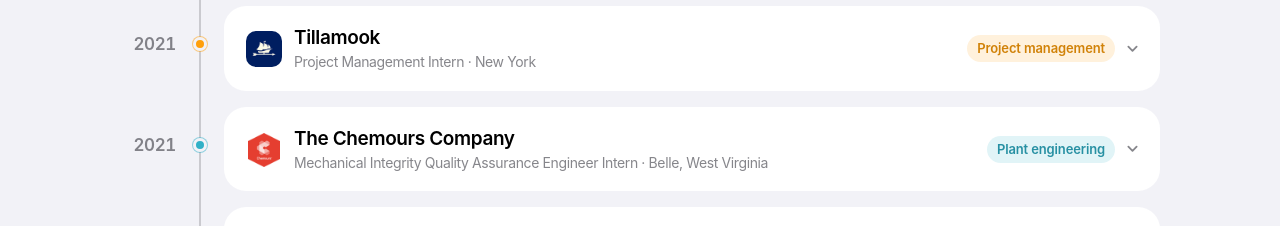
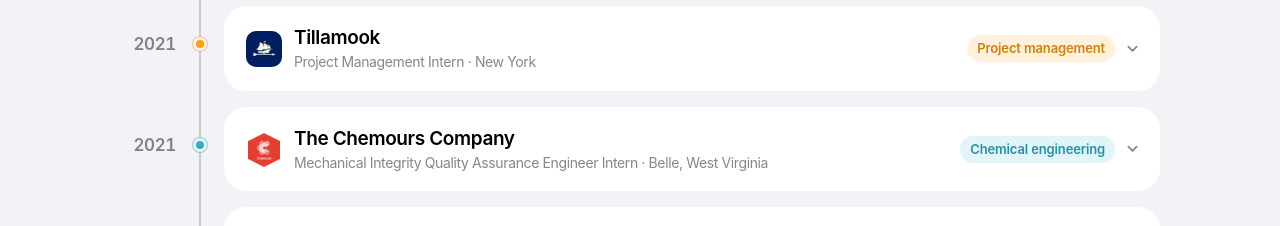
Before and after one commit to MatthewMagno/matthew-magno-website, a React (Vite) app: page / in a window 1280 px wide. Shown: the part 2200-2426 px from the top of the page. Built offline with nearby package versions, Linux system fonts and the light colour scheme.

Commit message:
Chemours field: Plant engineering becomes Chemical engineering

```diff
--- a/src/data.js
+++ b/src/data.js
@@ -139,7 +139,7 @@ export const work = [
   },
   {
     org: 'The Chemours Company',
-    field: 'Plant engineering',
+    field: 'Chemical engineering',
     place: 'Belle, West Virginia',
     tint: '#fff',
     logo: './logos/chemours.png',
@@ -217,7 +217,7 @@ export const fields = [
   { name: 'Software engineering', color: '#007aff' },
   { name: 'Research', color: '#af52de' },
   { name: 'Marketing', color: '#34c759' },
-  { name: 'Plant engineering', color: '#30b0c7' },
+  { name: 'Chemical engineering', color: '#30b0c7' },
   { name: 'Project management', color: '#ff9f0a' },
 ];
 
```
